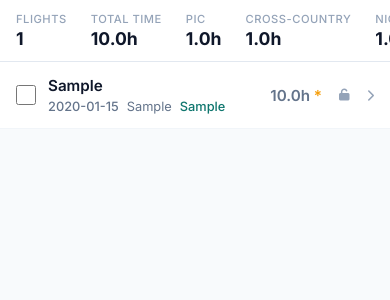
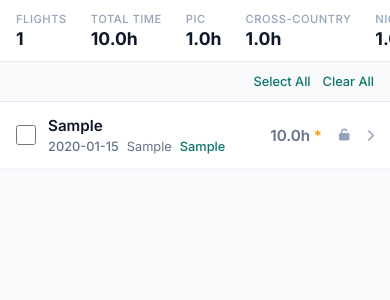
Before and after one commit to haopilot/log_book, a Flask app: page / in a window 390 px wide; the page is wider, and only the part inside the window is pictured. Shown: the part 65-365 px from the top of that part. Run offline with Flask 3, Linux system fonts and the light colour scheme; a user stored in the database is signed in; tables that the repository leaves empty hold one stand-in row (values such as "Sample post").

Commit message:
Add mobile select all/clear all and source icons to logbook
- Add Select All / Clear All buttons visible on mobile (hidden on desktop
  where the list-header checkbox already exists)
- Show source icons next to routes: camera for scanned, satellite-dish
  for FlightAware, table for Google Sheets

Co-Authored-By: Claude Opus 4.6 <noreply@anthropic.com>

```diff
--- a/templates/logbook.html
+++ b/templates/logbook.html
@@ -334,6 +334,37 @@
       margin-left: 2px;
     }
 
+    /* Source icon */
+    .source-icon {
+      font-size: 0.65rem;
+      color: var(--text-muted);
+      margin-left: 2px;
+    }
+    .source-icon.scan { color: #8b5cf6; }
+    .source-icon.flightaware { color: #0ea5e9; }
+    .source-icon.sheets { color: #22c55e; }
+
+    /* Mobile selection bar */
+    .mobile-select-bar {
+      display: flex;
+      align-items: center;
+      justify-content: flex-end;
+      gap: 12px;
+      padding: 8px 16px;
+      background: var(--bg);
+      border-bottom: 1px solid var(--border);
+    }
+    .mobile-select-bar button {
+      background: none;
+      border: none;
+      font-family: inherit;
+      font-size: 0.8rem;
+      font-weight: 500;
+      color: var(--primary);
+      cursor: pointer;
+      padding: 4px 0;
+    }
+
     .lock-toggle {
       background: none;
       border: none;
@@ -493,6 +524,8 @@
       .header { padding: 16px 24px; }
       .stats-bar { padding: 16px 24px; gap: 40px; }
       .batch-bar { padding: 12px 24px; }
+
+      .mobile-select-bar { display: none; }
 
       .list-header {
         display: grid;
@@ -694,6 +727,10 @@
 
   <main class="main">
     {% if entries %}
+    <div class="mobile-select-bar">
+      <button onclick="selectAllMobile()">Select All</button>
+      <button onclick="clearSelection()">Clear All</button>
+    </div>
     <div class="list-header">
       <input type="checkbox" class="list-header-checkbox" id="selectAllCheckbox" onclick="toggleSelectAll(this)">
       <span>Route</span>
@@ -723,6 +760,9 @@
                 <span>{{ entry.route_to or '—' }}</span>
                 {% endif %}
                 {% if entry.locked %}<i class="fas fa-lock lock-icon" title="Locked"></i>{% endif %}
+                {% if entry.source == 'scan' %}<i class="fas fa-camera source-icon scan" title="Scanned"></i>
+                {% elif entry.source == 'flightaware' %}<i class="fas fa-satellite-dish source-icon flightaware" title="FlightAware"></i>
+                {% elif entry.source == 'sheets' %}<i class="fas fa-table source-icon sheets" title="Google Sheets"></i>{% endif %}
               </div>
               <div class="flight-meta">
                 <span class="flight-date">{{ entry.date }}</span>
@@ -847,6 +887,13 @@
 
     function toggleSelectAll(cb) {
       document.querySelectorAll('.flight-checkbox').forEach(c => c.checked = cb.checked);
+      updateBatchBar();
+    }
+
+    function selectAllMobile() {
+      document.querySelectorAll('.flight-checkbox').forEach(c => c.checked = true);
+      const selectAll = document.getElementById('selectAllCheckbox');
+      if (selectAll) selectAll.checked = true;
       updateBatchBar();
     }
 
```
